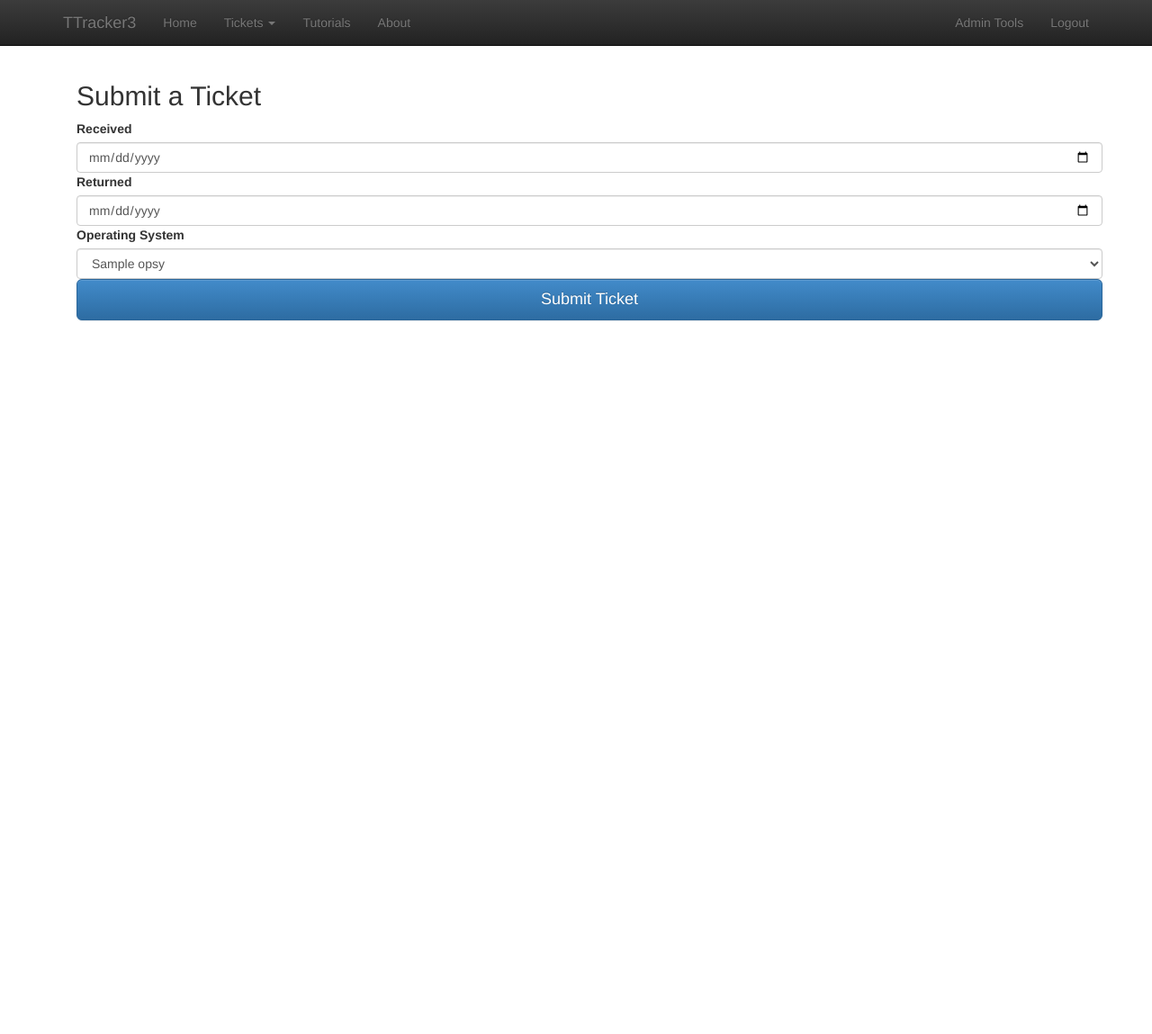
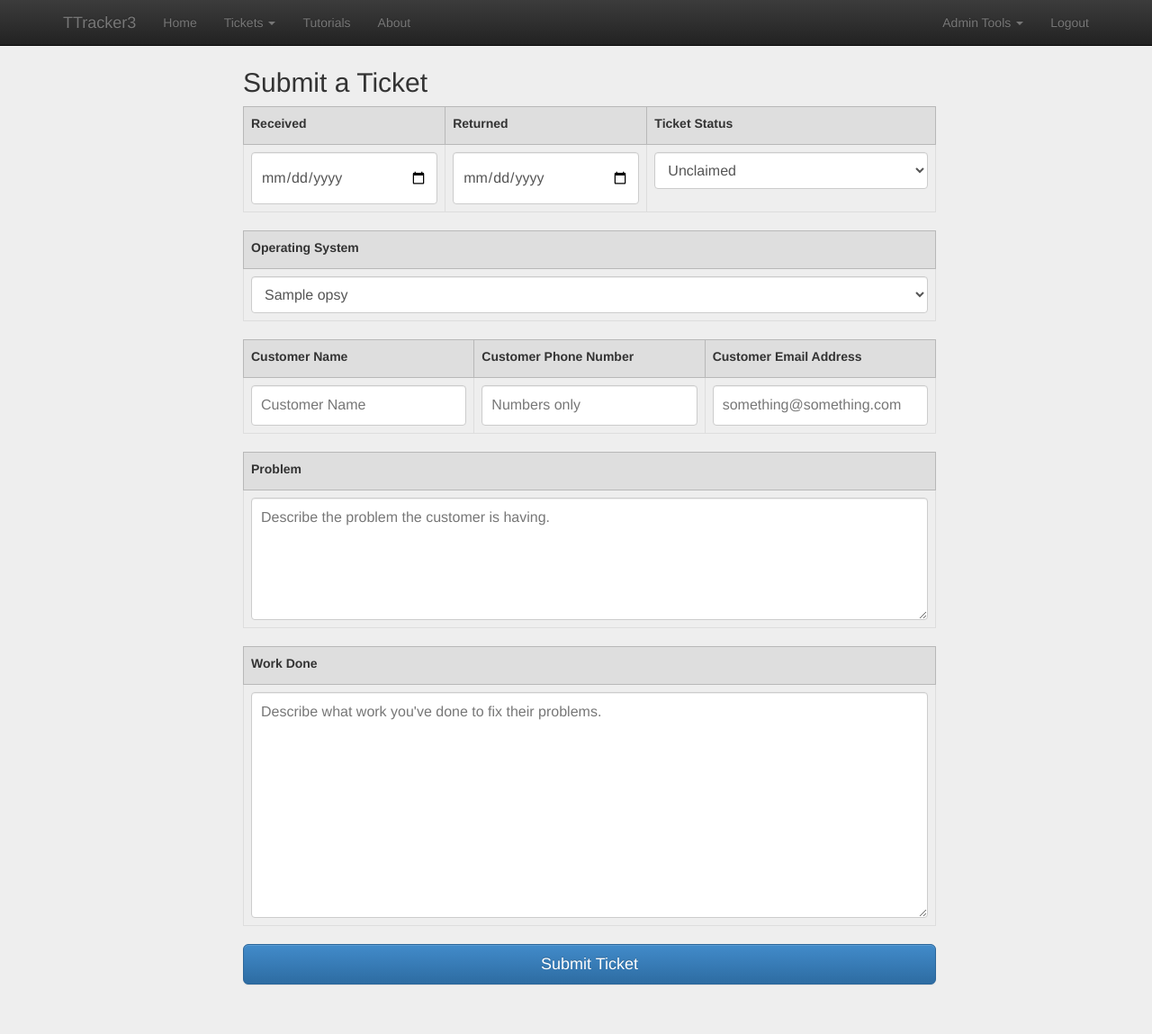
Before and after one commit to razage/TTracker3, a Flask app: page /tickets/submit/ in a window 1280 px wide. Shown: the whole page at 90% size. Before the commit the page ends 357 px from the top, so only its background shows below. Run offline with Flask 2, Linux system fonts and the light colour scheme; the visitor is signed in with stand-in values (Sample User, id 1); tables that the repository leaves empty hold one stand-in row (values such as "Sample post"); lists and menus that the app fills with data are empty; some libraries are stand-ins or nearby versions.

Commit message:
Fixed some errors, made the ticket submission form, further beautification, and more nav options.

```diff
--- a/app/static/css/theme.css
+++ b/app/static/css/theme.css
@@ -10,3 +10,7 @@ body {
 .theme-showcase .navbar .container {
   width: auto;
 }
+
+.alert {
+    margin-top: 20px;
+}
--- /dev/null
+++ b/app/static/css/tsubmit.css
@@ -0,0 +1,38 @@
+body {
+  padding-top: 40px;
+  padding-bottom: 40px;
+  background-color: #eee;
+}
+
+.form-submit {
+  max-width: 800px;
+  padding: 15px;
+  margin: 0 auto;
+}
+
+.form-submit .form-submit-heading {
+  margin-bottom: 10px;
+}
+
+.form-submit .form-control {
+  position: relative;
+  height: auto;
+  -webkit-box-sizing: border-box;
+     -moz-box-sizing: border-box;
+          box-sizing: border-box;
+  padding: 10px;
+  font-size: 16px;
+}
+
+.form-submit .form-control:focus {
+  z-index: 2;
+}
+
+.table>thead:first-child>tr:first-child>th {
+    border-top: 1px solid #B8B8B8;
+}
+
+.table-bordered>thead>tr>th{
+    background: #DEDEDE;
+    border: 1px solid #B8B8B8;
+}
--- a/app/templates/base.html
+++ b/app/templates/base.html
@@ -34,7 +34,21 @@
                 <ul class="nav navbar-nav navbar-right">
                     {% if 'technician_name' in session %}
                         {% if session['admin'] %}
-                            <li><a href="#">Admin Tools</a></li>
+                            <li class="dropdown">
+                                <a href="#" class="dropdown-toggle" data-toggle="dropdown">Admin Tools <span class="caret"></span></a>
+                                <ul class="dropdown-menu" role="menu">
+                                    <li class="dropdown-header">Content Tools</li>
+                                    <li><a href="#">Edit Homepage</a></li>
+                                    <li class="divider"></li>
+                                    <li class="dropdown-header">Operating System Tools</li>
+                                    <li><a href="#">Add an Operating System</a></li>
+                                    <li><a href="#">Remove an Operating System</a></li>
+                                    <li class="divider"></li>
+                                    <li class="dropdown-header">Technician Tools</li>
+                                    <li><a href="#">Graduate a Technician</a></li>
+                                    <li><a href="#">Reset Technician Password</a></li>
+                                </ul>
+                            </li>
                         {% endif %}
                         <li><a href="{{ url_for('users.logout') }}">Logout</a></li>
                     {% else %}
--- a/app/templates/tickets/submit.html
+++ b/app/templates/tickets/submit.html
@@ -1,4 +1,7 @@
 {% extends "base.html" %}
+{% block css %}
+    <link rel="stylesheet" href="{{ url_for('static', filename='css/tsubmit.css') }}">
+{% endblock %}
 {% block statuses %}
     {% if get_flashed_messages(with_categories=true) %}
          <div class="alert alert-danger alert-dismissible" role="alert">
@@ -16,12 +19,74 @@
         <form class="form-submit" role="form" method="post" action=".">
             <h2 class="form-submit-heading">Submit a Ticket</h2>
             {{ form.csrf_token }}
-            {{ form.received.label }}
-            {{ form.received(class="form-control", placeholder="format: yyyy-mm-dd") }}
-            {{ form.returned.label }}
-            {{ form.returned(class="form-control", placeholder="format: yyyy-mm-dd") }}
-            {{ form.os.label }}
-            {{ form.os(class="form-control") }}
+            <table class="table table-bordered">
+                <thead>
+                    <tr>
+                        <th>{{ form.received.label }}</th>
+                        <th>{{ form.returned.label }}</th>
+                        <th>{{ form.status.label }}</th>
+                    </tr>
+                </thead>
+                <tbody>
+                    <tr>
+                        <td>{{ form.received(class="form-control", placeholder="format: yyyy-mm-dd") }}</td>
+                        <td>{{ form.returned(class="form-control", placeholder="format: yyyy-mm-dd") }}</td>
+                        <td>{{ form.status(class="form-control") }}</td>
+                    </tr>
+                </tbody>
+            </table>
+            <table class="table table-bordered">
+                <thead>
+                    <tr>
+                        <th>{{ form.os.label }}</th>
+                    </tr>
+                </thead>
+                <tbody>
+                    <tr>
+                        <td>{{ form.os(class="form-control") }}</td>
+                    </tr>
+                </tbody>
+            </table>
+            <table class="table table-bordered">
+                <thead>
+                    <tr>
+                        <th>{{ form.cname.label }}</th>
+                        <th>{{ form.cphone.label }}</th>
+                        <th>{{ form.cemail.label }}</th>
+                    </tr>
+                </thead>
+                <tbody>
+                    <tr>
+                        <td>{{ form.cname(class="form-control", placeholder="Customer Name") }}</td>
+                        <td>{{ form.cphone(class="form-control", placeholder="Numbers only") }}</td>
+                        <td>{{ form.cemail(class="form-control", placeholder="something@something.com") }}</td>
+                    </tr>
+                </tbody>
+            </table>
+            <table class="table table-bordered">
+                <thead>
+                    <tr>
+                        <th>{{ form.problem.label }}</th>
+                    </tr>
+                </thead>
+                <tbody>
+                    <tr>
+                        <td>{{ form.problem(class="form-control", rows=5, placeholder="Describe the problem the customer is having.") }}</td>
+                    </tr>
+                </tbody>
+            </table>
+            <table class="table table-bordered">
+                <thead>
+                    <tr>
+                        <th>{{ form.workdone.label }}</th>
+                    </tr>
+                </thead>
+                <tbody>
+                    <tr>
+                        <td>{{ form.workdone(class="form-control", rows=10, placeholder="Describe what work you've done to fix their problems.") }}</td>
+                    </tr>
+                </tbody>
+            </table>
             <button class="btn btn-lg btn-primary btn-block" type="submit">Submit Ticket</button>
         </form>
     </div>
--- a/app/tickets/forms.py
+++ b/app/tickets/forms.py
@@ -1,15 +1,14 @@
 from flask_wtf import Form
 from wtforms import BooleanField, DateField, SelectField, StringField, TextAreaField
-from wtforms.validators import DataRequired
+from wtforms.validators import DataRequired, Optional
 
 
 class TicketSubmitForm(Form):
-    takeownership = BooleanField('Take Ownership of this Ticket')
     received = DateField('Received', [DataRequired()])
-    returned = DateField('Returned')
+    returned = DateField('Returned', [Optional()])
 
-    os = SelectField('Operating System', choices=[])
-    status = SelectField('Ticket Status', choices=[(1, "Repairing"), (2, "Awaiting Customer Pickup"), (3, "Complete")], coerce=int)
+    os = SelectField('Operating System', coerce=int)
+    status = SelectField('Ticket Status', choices=[(0, "Unclaimed"), (1, "Repairing"), (2, "Awaiting Customer Pickup"), (3, "Complete")], coerce=int)
 
     cname = StringField('Customer Name')
     cphone = StringField('Customer Phone Number')
--- a/app/tickets/views.py
+++ b/app/tickets/views.py
@@ -31,4 +31,4 @@ def submitticket():
         for field, errors in form.errors.items():
             for error in errors:
                 flash("%s: %s" % (getattr(form, field).label.text, error), ALERT_CATEGORIES['ERROR'])
-    return render_template("tickets/submit.html", form=form, title="Submit a Ticket", page="submit")
+    return render_template("tickets/submit.html", form=form, title="Submit a Ticket", page="tickets")
--- a/app/users/views.py
+++ b/app/users/views.py
@@ -39,12 +39,13 @@ def logout():
 def register():
     form = RegisterForm(request.form)
     if form.validate_on_submit():
-        technician = Technicians(form.email.data.lower, form.firstname.data, form.lastname.data, form.password.data)
+        technician = Technicians(form.email.data.lower(), form.firstname.data, form.lastname.data, form.password.data)
         try:
             db.session.add(technician)
+            db.session.commit()
         except IntegrityError:
             flash("This email is already in use.", ALERT_CATEGORIES['ERROR'])
-        db.session.commit()
+            return redirect(url_for("users.register"))
         flash("Welcome to the team " + form.firstname.data + ' ' + form.lastname.data, ALERT_CATEGORIES['SUCCESS'])
         return redirect(url_for("home"))
     return render_template("users/register.html", form=form, title="Register", page="register")
```
